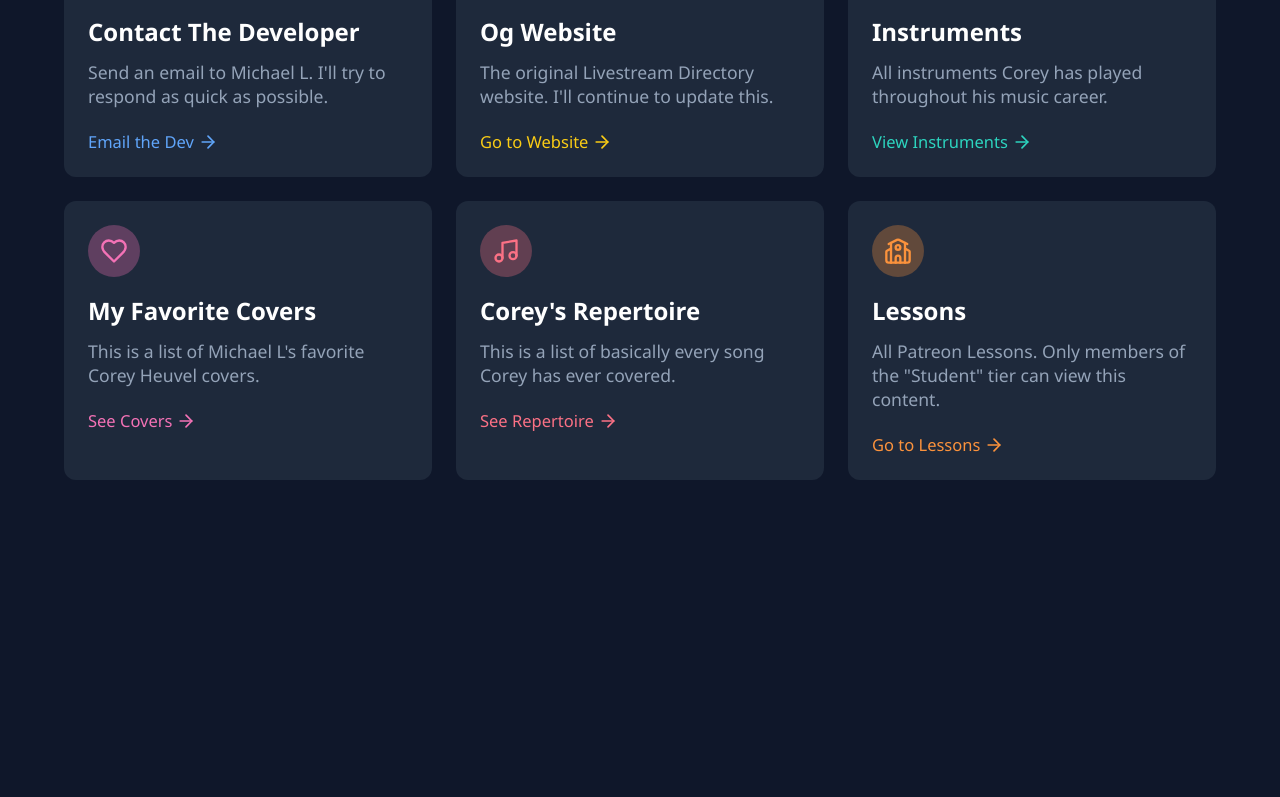
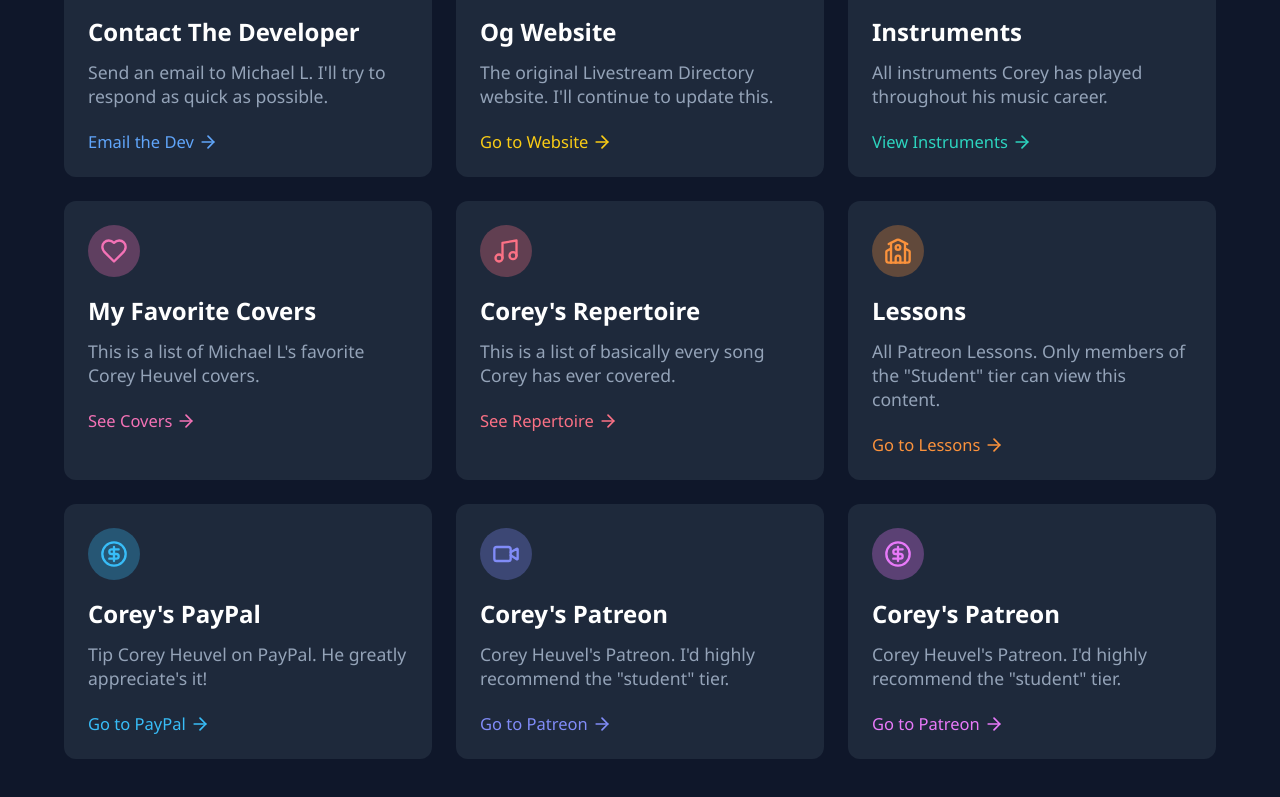
Before and after one commit to MichaelT-178/VueLivestreamDirectory, a Vue app: page / in a window 1280 px wide. Shown: the part 640-1437 px from the top of the page. Before the commit the page ends 1220 px from the top, so only its background shows below. Built offline with nearby package versions, Linux system fonts and the light colour scheme.

Commit message:
HomeCardData Update

```diff
--- a/src/assets/Home/HomeCardData.json
+++ b/src/assets/Home/HomeCardData.json
@@ -90,6 +90,36 @@
             "description": "All Patreon Lessons. Only members of the \"Student\" tier can view this content.",
             "linkTitle": "Go to Lessons",
             "route": "/patreon-sign-in"
+        },
+        {
+            "id": 10,
+            "icon": "cash",
+            "iconColor": "sky",
+            "iconColorCode": "#38bdf8",
+            "title": "Corey's PayPal",
+            "description": "Tip Corey Heuvel on PayPal. He greatly appreciate's it!",
+            "linkTitle": "Go to PayPal",
+            "route": "http://paypal.me/coreyheuvel"
+        },
+        {
+            "id": 11,
+            "icon": "video",
+            "iconColor": "sky",
+            "iconColorCode": "#818cf8",
+            "title": "Corey's Patreon",
+            "description": "Corey Heuvel's Patreon. I'd highly recommend the \"student\" tier.",
+            "linkTitle": "Go to Patreon",
+            "route": "https://www.patreon.com/coreyheuvel"
+        },
+        {
+            "id": 12,
+            "icon": "cash",
+            "iconColor": "fuchsia",
+            "iconColorCode": "#e879f9",
+            "title": "Corey's Patreon",
+            "description": "Corey Heuvel's Patreon. I'd highly recommend the \"student\" tier.",
+            "linkTitle": "Go to Patreon",
+            "route": "https://www.swiftcolors.com/"
         }
     ]
 }
--- a/src/assets/svg/IconMap.js
+++ b/src/assets/svg/IconMap.js
@@ -12,6 +12,7 @@
 import HomeIcon from "./Home.vue";
 import MusicNoteIcon from "./MusicNote.vue";
 import SchoolIcon from "./School.vue";
+import VideoIcon from "./Video.vue";
 
 const iconMap = {
   arrowright: ArrowRightIcon,
@@ -27,7 +28,8 @@
   heart: HeartIcon,
   home: HomeIcon,
   musicnote: MusicNoteIcon,
-  school: SchoolIcon
+  school: SchoolIcon,
+  video: VideoIcon
 };
 
 export default iconMap;
--- /dev/null
+++ b/src/assets/svg/Video.vue
@@ -0,0 +1,30 @@
+<template>
+  <svg
+    xmlns="http://www.w3.org/2000/svg"
+    :width="width"
+    :height="width"
+    viewBox="0 0 24 24"
+    fill="none"
+    :stroke="strokeColor"
+    stroke-width="2"
+    stroke-linecap="round"
+    stroke-linejoin="round"
+    class="lucide lucide-video-icon lucide-video"
+  >
+    <path d="m16 13 5.223 3.482a.5.5 0 0 0 .777-.416V7.87a.5.5 0 0 0-.752-.432L16 10.5" />
+    <rect x="2" y="6" width="14" height="12" rx="2" />
+  </svg>
+</template>
+
+<script setup>
+defineProps({
+  width: {
+    type: [String, Number],
+    default: 24
+  },
+  strokeColor: {
+    type: String,
+    default: "currentColor"
+  }
+});
+</script>
```
